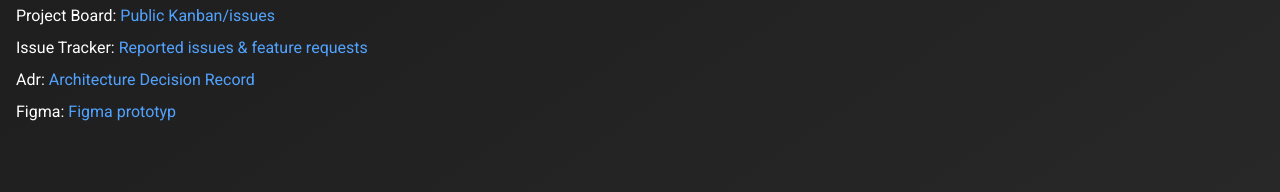
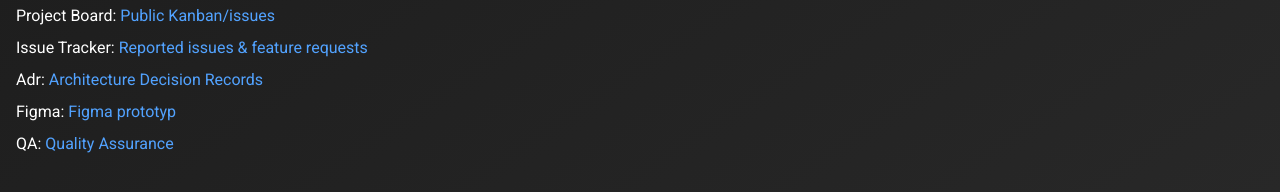
Before and after one commit to Kirill9m/dagbok-next-boot, a Next.js app in the folder frontend/: page /about in a window 1280 px wide. Shown: the part 458-650 px from the top of the page. Built offline with nearby package versions, Linux system fonts and the light colour scheme; no server answers.

Commit message:
About page update

```diff
--- a/frontend/src/app/(user)/about/page.tsx
+++ b/frontend/src/app/(user)/about/page.tsx
@@ -98,7 +98,7 @@ const AboutPage = () => {
               target="_blank"
               rel="noreferrer"
             >
-              Architecture Decision Record
+              Architecture Decision Records
             </a>
           </li>
           <li>
@@ -112,6 +112,17 @@ const AboutPage = () => {
               Figma prototyp
             </a>
           </li>
+          <li>
+            <span className="font-medium text-white">QA:</span>{" "}
+            <a
+              className="text-blue-400 hover:underline"
+              href="https://github.com/Kirill9m/dagbok-next-boot/blob/main/documentation/QA.md"
+              target="_blank"
+              rel="noreferrer"
+            >
+              Quality Assurance
+            </a>
+          </li>
         </ul>
       </section>
     </div>
```
Also changed, not shown: 1 other file (tests, documents, lock files or other folders).
